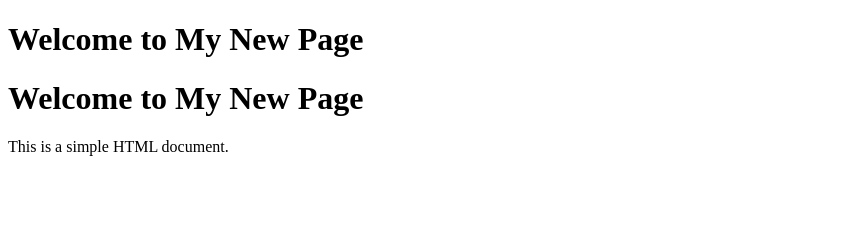
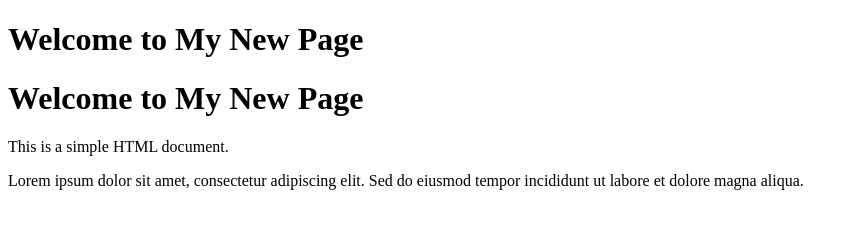
Before and after one commit to NathanielN58/week-11, a plain HTML site: page index.html in a window 1280 px wide. Shown: the whole page, without its empty margins (0-854 px from the left). Drawn offline with Linux system fonts and the light colour scheme.

Commit message:
more lorem

```diff
--- a/index.html
+++ b/index.html
@@ -9,6 +9,8 @@
     <h1>Welcome to My New Page</h1>
     <h1>Welcome to My New Page</h1>
     <p>This is a simple HTML document.</p>
+    <p>Lorem ipsum dolor sit amet, consectetur adipiscing elit. Sed do eiusmod tempor incididunt ut labore et dolore magna aliqua.</p>
+
     <script>
         console.log("Hello, World!");
     </script>
```
